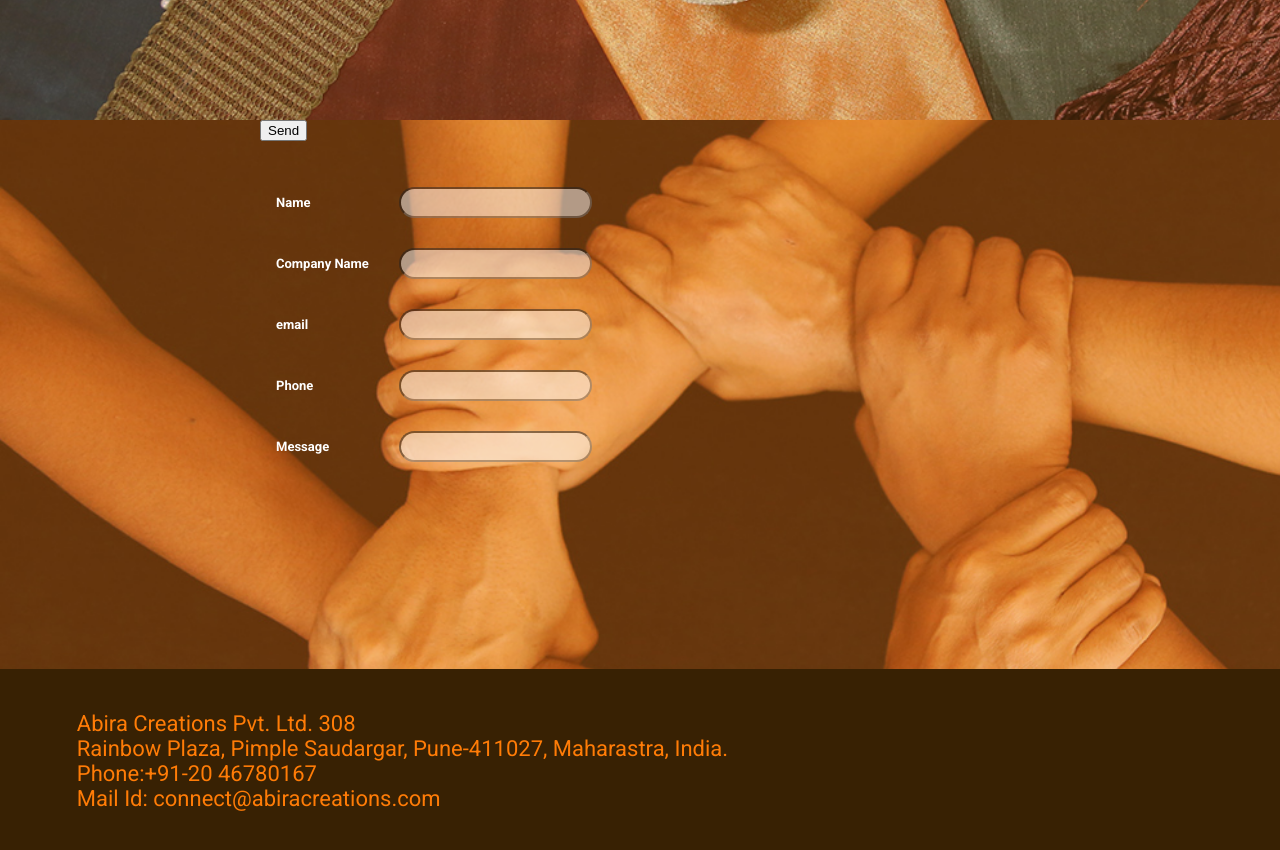
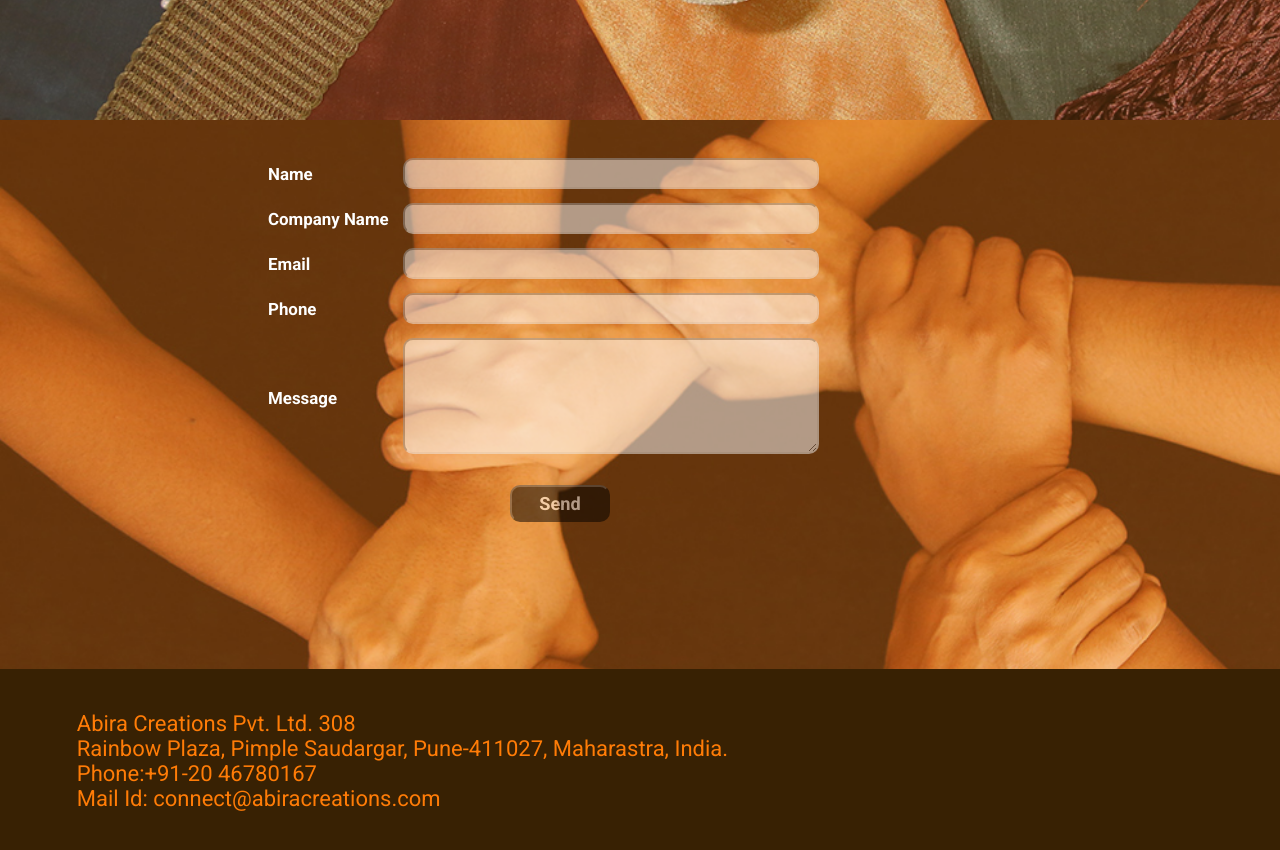
Before and after one commit to ankit209/abirawebsite, a plain HTML site: page index.html in a window 1280 px wide. Shown: the part 3880-4730 px from the top of the page. Drawn offline with Linux system fonts and the light colour scheme; files whose address does not match are found by name; a web font is replaced by a local one.

Commit message:
Modified contact form

```diff
--- a/css/home.css
+++ b/css/home.css
@@ -1341,7 +1341,11 @@ p.ContactUsText {
     }
 
 .abiraform {
-    border-radius: 20px;
+    border-radius: 10px;
+}
+
+.abiraformexpanded {
+    height: 100px;
 }
 
 .abiratable {
@@ -1357,12 +1361,35 @@ p.ContactUsText {
     opacity: 0.8;
 }*/
 
-.pure-form input[type=text], input[type=email] {
+.pure-form input[type=text], input[type=email], textarea {
     opacity: 0.5;
-    border-radius: 20px;
+    width: 400px;
+    border-radius: 10px;
+    padding: 6px;
+    border-width: 2px;
+    border-style: inset;
+    border-color: initial;
+}
+
+.pure-form td{
     padding: 6px;
 }
 
-.pure-form td{
-    padding: 14px;
+.abiraformkey{
+    font-size: 1.3em;
 }
+
+.abiraformsubmit{
+    font-size: 1.4em;
+    margin-left: 250px;
+    margin-top: 20px;
+    padding: 6px;
+    width: 100px;
+    color: white;
+    font-family: Roboto, 'Open Sans', 'Noto Sans', "Titillium Web", sans-serif;
+    background-color: #000000;
+    opacity: 0.5;
+    cursor: pointer; cursor: hand;
+    font-weight: bolder;
+    border-radius: 10px;
+}
--- a/index.html
+++ b/index.html
@@ -394,51 +394,37 @@
     <!-- /slide5 -->
 
     <!-- /slide6 -->
-    <div class="slide story" id="slide-6" data-slide="6" data-anchor="Be a part">
+    <div class="slide story" id="slide-6" data-slide="6" data-anchor="connect">
     <!-- /slide6 -->
         <div class="main-section floatleftslide" id="slide-6-0" style="padding-left:260px; height:800px;">
-            <!-- Do not change the code! -->
-            <!--a id="foxyform_embed_link_789896" href="11http://www.foxyform.com/">foxyform</a>
->>>>>>> 1c2d79a69b79ef54c348ca5f3da81d09018d45e8
-            <script type="text/javascript">
-                (function (d, t) {
-                    var g = d.createElement(t),
-                        s = d.getElementsByTagName(t)[0];
-                    g.src = "http://www.foxyform.com/js.php?id=789896&sec_hash=cc22f504129&width=550px";
-                    s.parentNode.insertBefore(g, s);
-                }(document, "script"));
-<<<<<<< HEAD
-            </script>
-=======
-            </script-->
 
-            <form action="https://formspree.io/maheshwari.ankit.iitd@gmail.com"
+            <form action="https://formspree.io/connect@abiracreations.com"
                   method="POST">
                 <table class="pure-form">
                     <tbody>
                         <tr>
-                            <td>Name</td>
+                            <td class="abiraformkey">Name</td>
                             <td><input type="text" name="name" class="abiraform"/></td>
                         </tr>
                         <tr>
-                            <td>Company Name</td>
+                            <td class="abiraformkey">Company Name</td>
                             <td><input type="text" name="companyname" class="abiraform"/></td>
                         </tr>
                         <tr>
-                            <td>email</td>
+                            <td class="abiraformkey">Email</td>
                             <td><input type="email" name="_replyto" class="abiraform"/></td>
                         </tr>
                         <tr>
-                            <td>Phone</td>
+                            <td class="abiraformkey">Phone</td>
                             <td><input type="text" name="phone" class="abiraform"/></td>
                         </tr>
                         <tr>
-                            <td>Message</td>
-                            <td><input type="text" name="message" class="abiraform"/></td>
+                            <td class="abiraformkey">Message</td>
+                            <td><textarea name="message" class="abiraformexpanded"></textarea></td>
                         </tr>
                     </tbody>
-                    <input type="submit" value="Send">
                 </table>
+                <input class="abiraformsubmit" type="submit" value="Send">
             </form>
             <!-- Do not change the code! -->
             </div>
```
